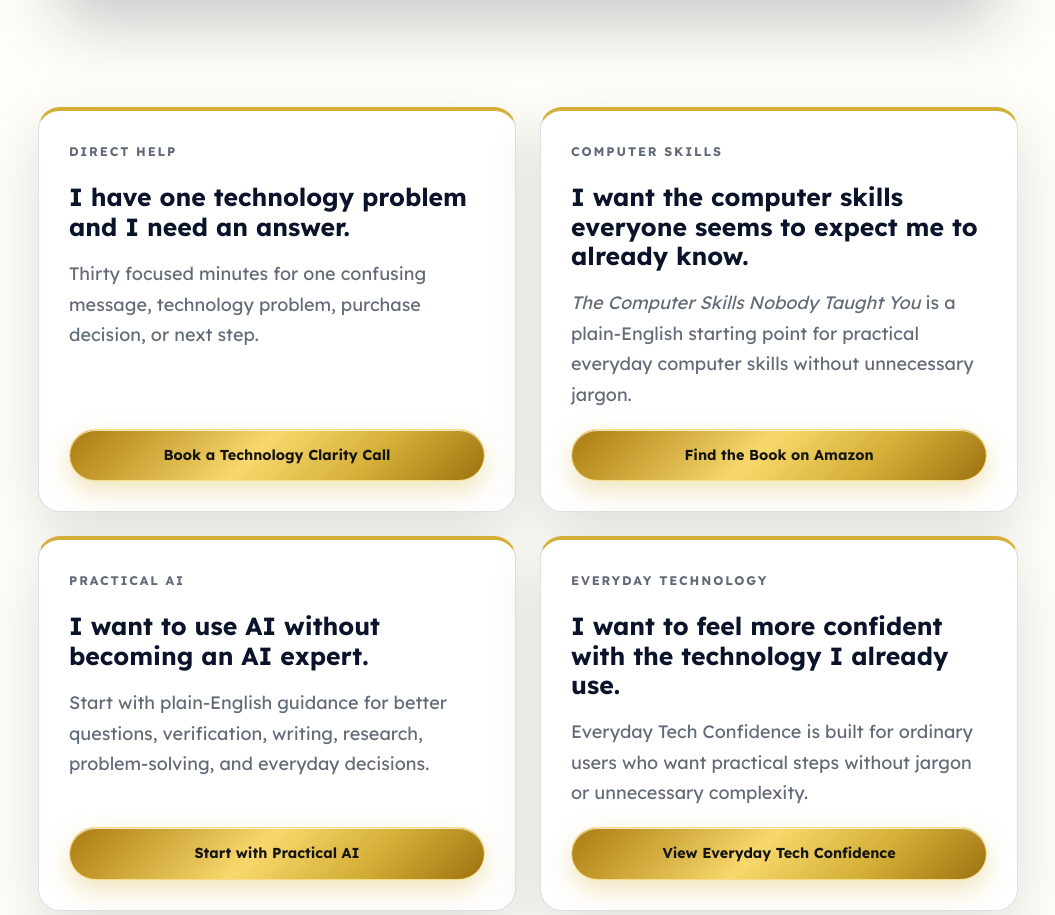
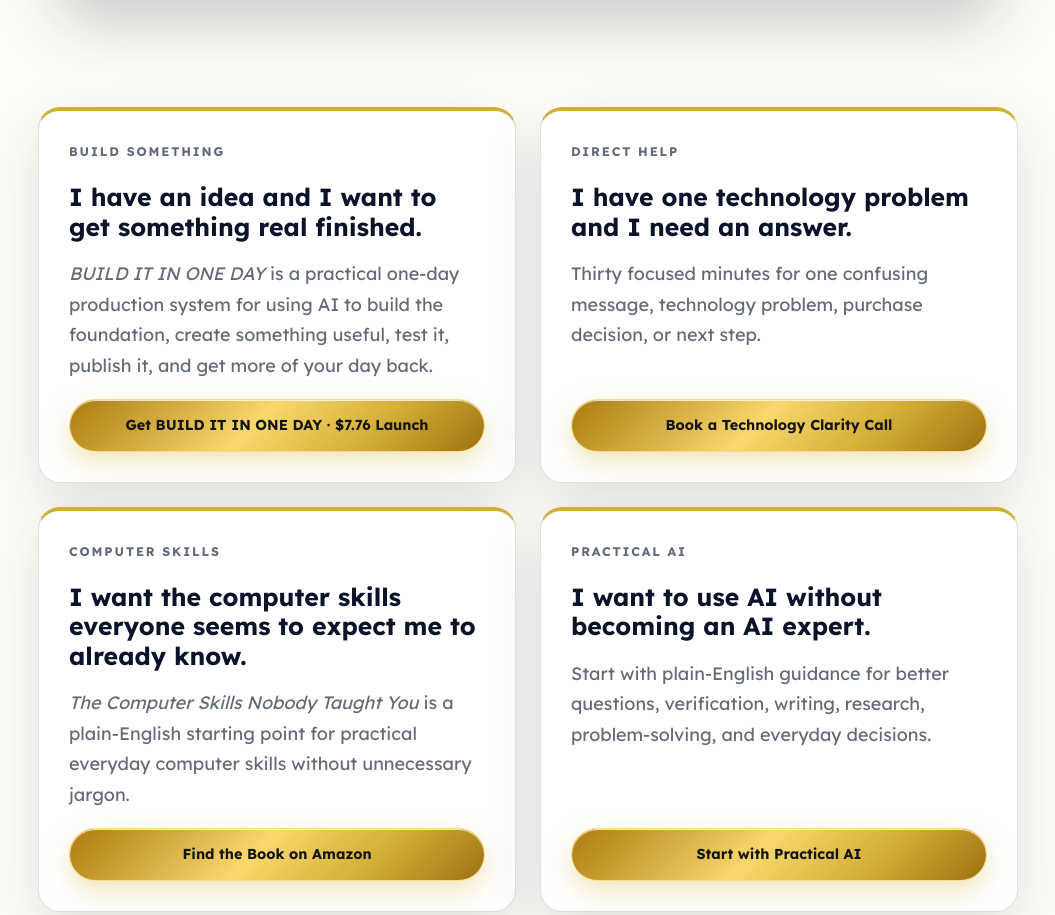
Before and after one commit to leaveonelighton/Ted-Johnson-Works, an Astro site: page /start in a window 1280 px wide. Shown: the part 523-1438 px from the top of the page, without its empty margins (112-1167 px from the left). Built offline with nearby package versions, Linux system fonts and the light colour scheme; Astro itself is replaced by a stand-in of ours.

Commit message:
Add Build It In One Day to Start Here

```diff
--- a/src/pages/start.astro
+++ b/src/pages/start.astro
@@ -3,7 +3,7 @@ import BaseLayout from '../layouts/BaseLayout.astro';
 import '../styles/article.css';
 
 const title = 'Start Here | Ted Johnson Works';
-const description = 'Choose the next practical step: direct technology help, everyday computer skills, practical AI, or curated recommendations.';
+const description = 'Choose the next practical step: build something useful, get direct technology help, strengthen everyday computer skills, use AI confidently, or make a better buying decision.';
 ---
 <BaseLayout title={title} description={description}>
   <header class="site-header">
@@ -32,6 +32,15 @@ const description = 'Choose the next practical step: direct technology help, eve
     <section>
       <div class="site-shell">
         <div class="start-grid">
+          <article class="start-card">
+            <p class="eyebrow">BUILD SOMETHING</p>
+            <h2>I have an idea and I want to get something real finished.</h2>
+            <p><em>BUILD IT IN ONE DAY</em> is a practical one-day production system for using AI to build the foundation, create something useful, test it, publish it, and get more of your day back.</p>
+            <div class="actions">
+              <a class="button button-gold" href="https://payhip.com/b/xSaZe" target="_blank" rel="noopener">Get BUILD IT IN ONE DAY · $7.76 Launch</a>
+            </div>
+          </article>
+
           <article class="start-card">
             <p class="eyebrow">DIRECT HELP</p>
             <h2>I have one technology problem and I need an answer.</h2>
```
